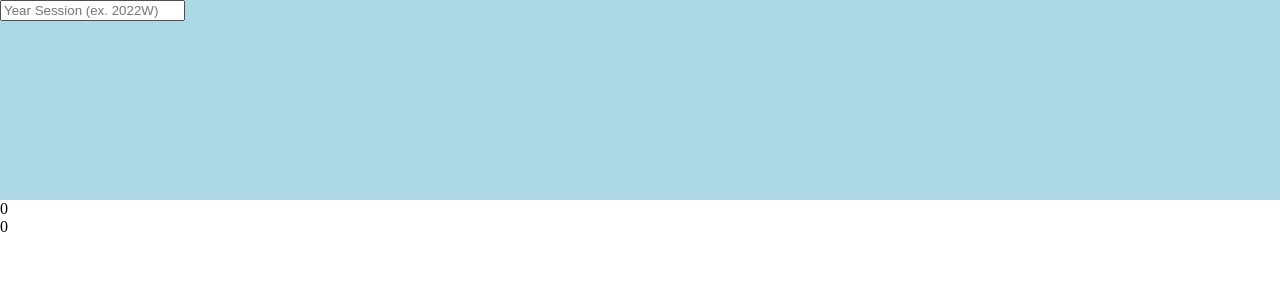
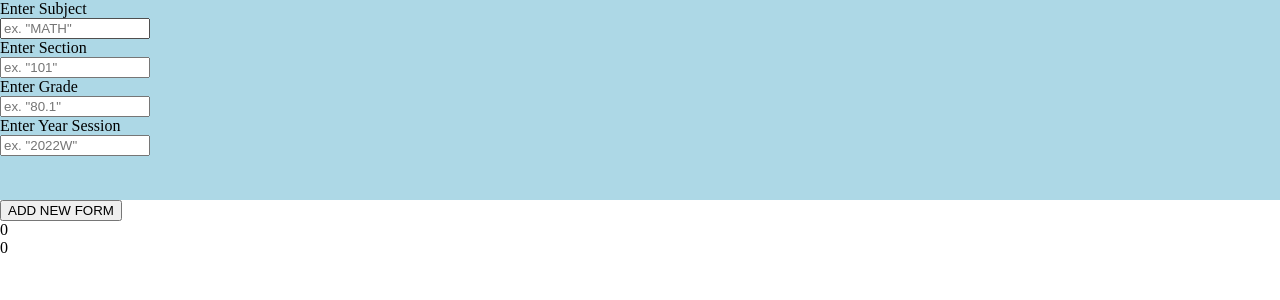
Before and after one commit to joshcchan8/UBC-Grade-Predictor, a React (Vite) app: page / in a window 1280 px wide. Shown: the top 300 px of the page. Built offline with nearby package versions, Linux system fonts and the light colour scheme; no server answers.

Commit message:
need to fix grade updating, added form button

```diff
--- a/src/App.jsx
+++ b/src/App.jsx
@@ -1,11 +1,13 @@
 import { useState, useEffect } from 'react'
 import Grade from './components/Grade'
-import { nanoid } from "nanoid"
+import { nanoid } from 'nanoid'
+import { calculatePercentile, calculateGrade } from './script.js'
 import './style.css'
 
 export default function App() {
 
-  const [gradeObjects, setGradeObjects] = useState([])
+  const [gradeObjects, setGradeObjects] = useState([])    // contains all grade data
+  const [forms, setForms] = useState(1)
   const [percentile, setPercentile] = useState(0)
   const [grade, setGrade] = useState(0)
 
@@ -25,13 +27,13 @@ export default function App() {
   useEffect(function() {
     fetch(`https://ubcgrades.com/api/v3/grades/UBCV/2022S/${subject}/${course}/${section}`)
       .then(response => response.json())
-      .then(data => setPercentile(calculatePercentile(data)))
+      .then(data => setPercentile(calculatePercentile(data, score)))
   }, [])
 
   // TEST Variables
   let subject2 = "COMM"
   let course2 = "101"
-  let perc = 99
+  let perc = 79
 
   // For predicting grades: /api/v3/grades/UBCV/2022S/MATH/100
   // *** this returns an array of grade distributions for all sections ***
@@ -67,111 +69,36 @@ export default function App() {
     })
   }
 
-  // calculates the percentile based on the given score a student achieved in a course
-  function calculatePercentile(gradesData) {
 
-    let data = gradesData
-
-    // If score is less than 50%
-    if (score < 50) {
-      return data.grades["<50%"] / data.reported
-    }
-
-    // Score is greater than or equal to 50%
-    let lowerScores = 0
-    let bounds = ""
-
-    for (const range in data.grades) {
-      if (range[0] === "<") {
-        lowerScores += data.grades[range]
-      } else {
-        if (score > parseInt(range.slice(3, -1)) + 0.49) {
-          lowerScores += data.grades[range]
-        } else if (parseInt(range.slice(0, 2)) - 0.5 <= score &&
-                   score <= parseInt(range.slice(3, -1)) + 0.49) {
-          bounds = range
-        }
-      }
-    }
-
-    // Calculate percentile
-    let upperBound = parseInt(bounds.slice(3, -1)) + 0.49
-    let lowerBound = parseInt(bounds.slice(0, 2)) - 0.5
-
-    let boundedScore = ((score - (lowerBound)) / (upperBound - lowerBound)) * data.grades[bounds]
-    let percentile = ((lowerScores + boundedScore) / data.reported) * 100
-
-    return percentile
+  function addForm() {
+    setForms(prevForms => prevForms + 1)
   }
 
-  // calculates the grade a student should get in a class based on the given percentile
-  function calculateGrade(percentile, gradesData) {
+  let formElements = []
+  for (let i = 0; i < forms; i++) {
+    const id = nanoid()
+    formElements.push(
+      <Grade
+        key={id}
+        id={id}
+        getGradeObject={getGradeObject}
+      />
+    )
+  }
 
-    let data = gradesData
-
-    // use the 5 most recent entries, or all entries if less than 5 exist
-    let maximum = Math.max(data.length - 5, 0)
-    let recentFive = data.slice(maximum)
-    let totalScore = 0
-
-    // find grades corresponding to the percentile over the five entries, and find the average grade
-    for (const item in recentFive) {
-
-      let entry = recentFive[item]
-      let reported = 0
-
-      // count the total number of students in the entry
-      for (const range in entry.grades) {
-        reported += typeof entry.grades[range] === "string" ? 0 : entry.grades[range]
-      }
-
-      // for each entry, find the grade that corresponds to the given percentile
-      let studentPercentile = (percentile / 100) * reported
-      let studentCounter = 0
-      let bounds = ""
-      let grade = 0
-
-      if (entry.grades["<50%"] >= studentPercentile) {
-        grade = (studentPercentile / entry.grades["<50%"]) * 49.49
-        return grade
-      } else {
-        studentCounter += entry.grades["<50%"]
-      }
-
-      // sum the number of students who should get lower scores
-      for (const range in entry.grades) {
-        if (typeof entry.grades[range] === "string") {
-          continue
-        } else if (studentCounter + entry.grades[range] >= studentPercentile) {
-          bounds = range
-          break
-        } else {
-          studentCounter += entry.grades[range]
-        }
-      }
-
-      // caculate grade for current session corresponding to percentile
-      let remaining = studentPercentile - studentCounter
-      let boundedPercentage = remaining / entry.grades[bounds]
-      let upperBound = parseInt(bounds.slice(3, -1)) + 0.49
-      let lowerBound = parseInt(bounds.slice(0, 2)) - 0.5
-
-      grade = (boundedPercentage * (upperBound - lowerBound)) + lowerBound
-      totalScore += grade
-    }
-
-    // calculate the average grade over all five years corresponding to the given percentile
-    let averageGrade = totalScore / recentFive.length
-    return averageGrade
-  }
 
   return (
     <div className="App">
-      <Grade
-        id={nanoid()}
-        getGradeObject={getGradeObject}
-      />
-      <p>{gradeObjects.length === 0 ? "" : gradeObjects[0].yearSession}</p>
+      {formElements}
+      {gradeObjects.length !== 0 &&
+        <div>
+          <p>{gradeObjects[0].subject}</p>
+          <p>{gradeObjects[0].course}</p>
+          <p>{gradeObjects[0].grade}</p>
+          <p>{gradeObjects[0].yearSession}</p>
+        </div>
+      }
+      <button onClick={addForm}>ADD NEW FORM</button>
       <p>{percentile}</p>
       <p>{grade}</p>
     </div>
--- a/src/components/Grade.jsx
+++ b/src/components/Grade.jsx
@@ -1,4 +1,5 @@
 import { useEffect, useState } from "react"
+import { validateNumber } from '../script.js'
 
 // a form for the user to fill out grades in previous courses
 export default function Grade(props) {
@@ -25,13 +26,19 @@ export default function Grade(props) {
     // }, [])
 
     // send the grade data to the App only when it updates
-    useEffect(() => {
-        props.getGradeObject(gradeData.id, gradeData)
-    }, [gradeData])
+    // useEffect(() => {
+    //     props.getGradeObject(gradeData.id, gradeData)
+    // }, [gradeData])
 
     function handleChange(event) {
-        const {name, value} = event.target
+        const {name, value, type} = event.target
         setGradeData(prevGradeData => {
+            if (type === "number") {
+                return {
+                    ...prevGradeData,
+                    [name]: validateNumber(value)
+                }
+            }
             return {
                 ...prevGradeData,
                 [name]: value
@@ -46,13 +53,50 @@ export default function Grade(props) {
 
     return (
         <div className="grade--inputs">
+
+            <label htmlFor="subject">Enter Subject</label>
             <input
+                id="subject"
                 type="text"
-                placeholder="Year Session (ex. 2022W)"
+                placeholder='ex. "MATH"'
+                onChange={handleChange}
+                name="subject"
+                value={gradeData.subject}
+            />
+
+            <label htmlFor="course">Enter Section</label>
+            <input
+                id="course"
+                type="text"
+                placeholder='ex. "101"'
+                onChange={handleChange}
+                name="course"
+                value={gradeData.course}
+            />
+
+            <label htmlFor="grade">Enter Grade</label>
+            <input
+                id="grade"
+                type="number"
+                min="0"
+                max="100"
+                step=".1"
+                placeholder='ex. "80.1"'
+                onChange={handleChange}
+                name="grade"
+                value={gradeData.grade}
+            />
+
+            <label htmlFor="yearSession">Enter Year Session</label>
+            <input
+                id="yearSession"
+                type="text"
+                placeholder='ex. "2022W"'
                 onChange={handleChange}
                 name="yearSession"
                 value={gradeData.yearSession}
             />
+
             {/* <button onClick={submitForm}>CALCULATE</button> */}
         </div>
     )
--- /dev/null
+++ b/src/script.js
@@ -0,0 +1,110 @@
+// calculates the percentile based on the given score a student achieved in a course
+function calculatePercentile(data, score) {
+    // If score is less than 50%
+    if (score < 50) {
+        return data.grades["<50%"] / data.reported
+    }
+
+    // Score is greater than or equal to 50%
+    let lowerScores = 0
+    let bounds = ""
+
+    for (const range in data.grades) {
+        if (range[0] === "<") {
+            lowerScores += data.grades[range]
+        } else {
+            if (score > parseInt(range.slice(3, -1)) + 0.49) {
+                lowerScores += data.grades[range]
+            } else if (parseInt(range.slice(0, 2)) - 0.5 <= score &&
+                score <= parseInt(range.slice(3, -1)) + 0.49) {
+                bounds = range
+            }
+        }
+    }
+
+    // Calculate percentile
+    let upperBound = parseInt(bounds.slice(3, -1)) + 0.49
+    let lowerBound = parseInt(bounds.slice(0, 2)) - 0.5
+
+    let boundedScore = ((score - (lowerBound)) / (upperBound - lowerBound)) * data.grades[bounds]
+    let percentile = ((lowerScores + boundedScore) / data.reported) * 100
+
+    return percentile
+}
+
+
+// calculates the grade a student should get in a class based on the given percentile
+function calculateGrade(percentile, data) {
+
+    // use the 5 most recent entries, or all entries if less than 5 exist
+    let maximum = Math.max(data.length - 5, 0)
+    let recentFive = data.slice(maximum)
+    let totalScore = 0
+
+    // find grades corresponding to the percentile over the five entries, and find the average grade
+    for (const item in recentFive) {
+
+        let entry = recentFive[item]
+        let reported = 0
+
+        // count the total number of students in the entry
+        for (const range in entry.grades) {
+            reported += typeof entry.grades[range] === "string" ? 0 : entry.grades[range]
+        }
+
+        // for each entry, find the grade that corresponds to the given percentile
+        let studentPercentile = (percentile / 100) * reported
+        let studentCounter = 0
+        let bounds = ""
+        let grade = 0
+
+        if (entry.grades["<50%"] >= studentPercentile) {
+            grade = (studentPercentile / entry.grades["<50%"]) * 49.49
+            return grade
+        } else {
+            studentCounter += entry.grades["<50%"]
+        }
+
+        // sum the number of students who should get lower scores
+        for (const range in entry.grades) {
+            if (typeof entry.grades[range] === "string") {
+                continue
+            } else if (studentCounter + entry.grades[range] >= studentPercentile) {
+                bounds = range
+                break
+            } else {
+                studentCounter += entry.grades[range]
+            }
+        }
+
+        // calculate grade for current session corresponding to the given percentile
+        let remaining = studentPercentile - studentCounter
+        let boundedPercentage = remaining / entry.grades[bounds]
+        let upperBound = parseInt(bounds.slice(3, -1)) + 0.49
+        let lowerBound = parseInt(bounds.slice(0, 2)) - 0.5
+
+        grade = (boundedPercentage * (upperBound - lowerBound)) + lowerBound
+        totalScore += grade
+    }
+
+    // calculate the average grade over all five years corresponding to the given percentile
+    let averageGrade = totalScore / recentFive.length
+    return averageGrade
+}
+
+
+// ensures that the number is between 0-100 and has no more than 1 decimal
+function validateNumber(value) {
+    if (value > 100) {
+        return 100
+    } else if (value < 0) {
+        return 0
+    } else if (value.toString().length > 4) {
+        return parseFloat(value.toString().slice(0, 4))
+    } else {
+        return value
+    }
+}
+
+
+export { calculatePercentile, calculateGrade, validateNumber }
--- a/src/style.css
+++ b/src/style.css
@@ -6,4 +6,10 @@
 .grade--inputs {
     height: 200px;
     background-color: lightblue;
+    display: flex;
+    flex-direction: column;
 }
+
+.grade--inputs > input {
+    width: 150px;
+}
```
